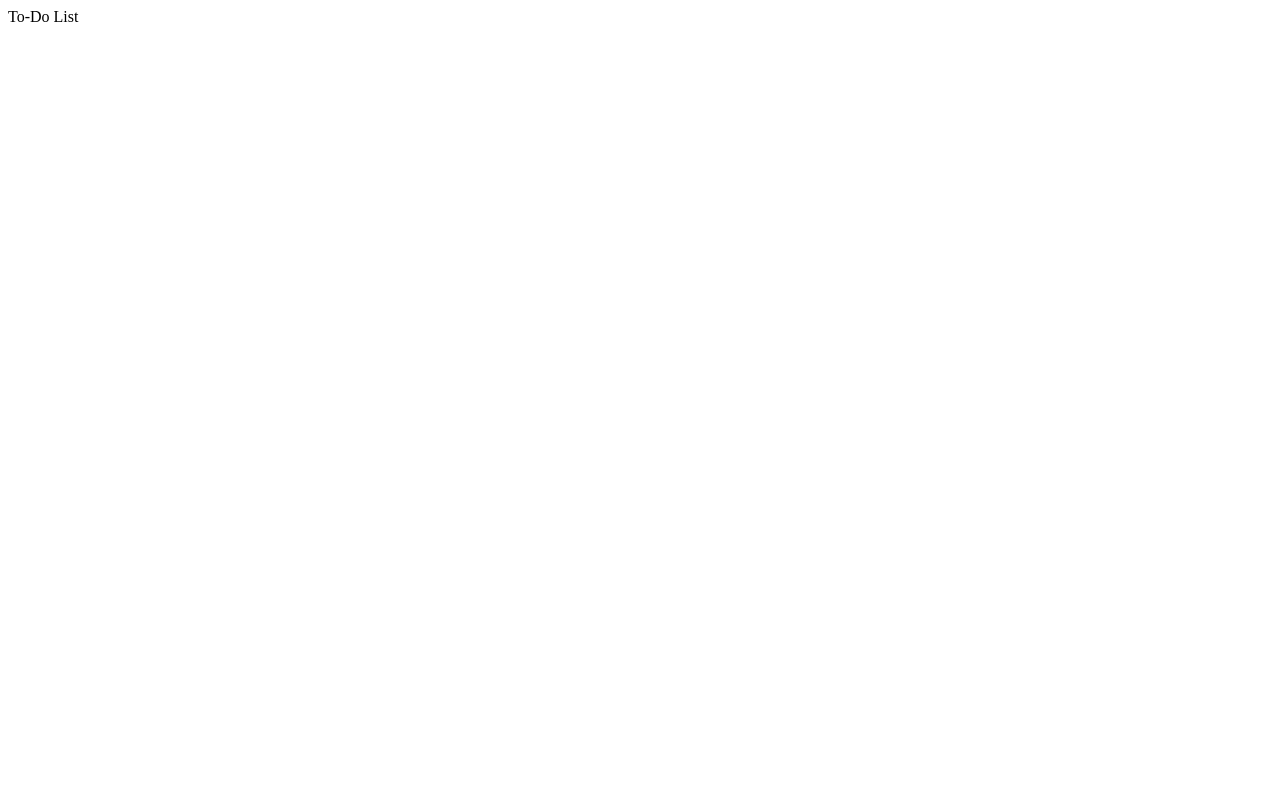
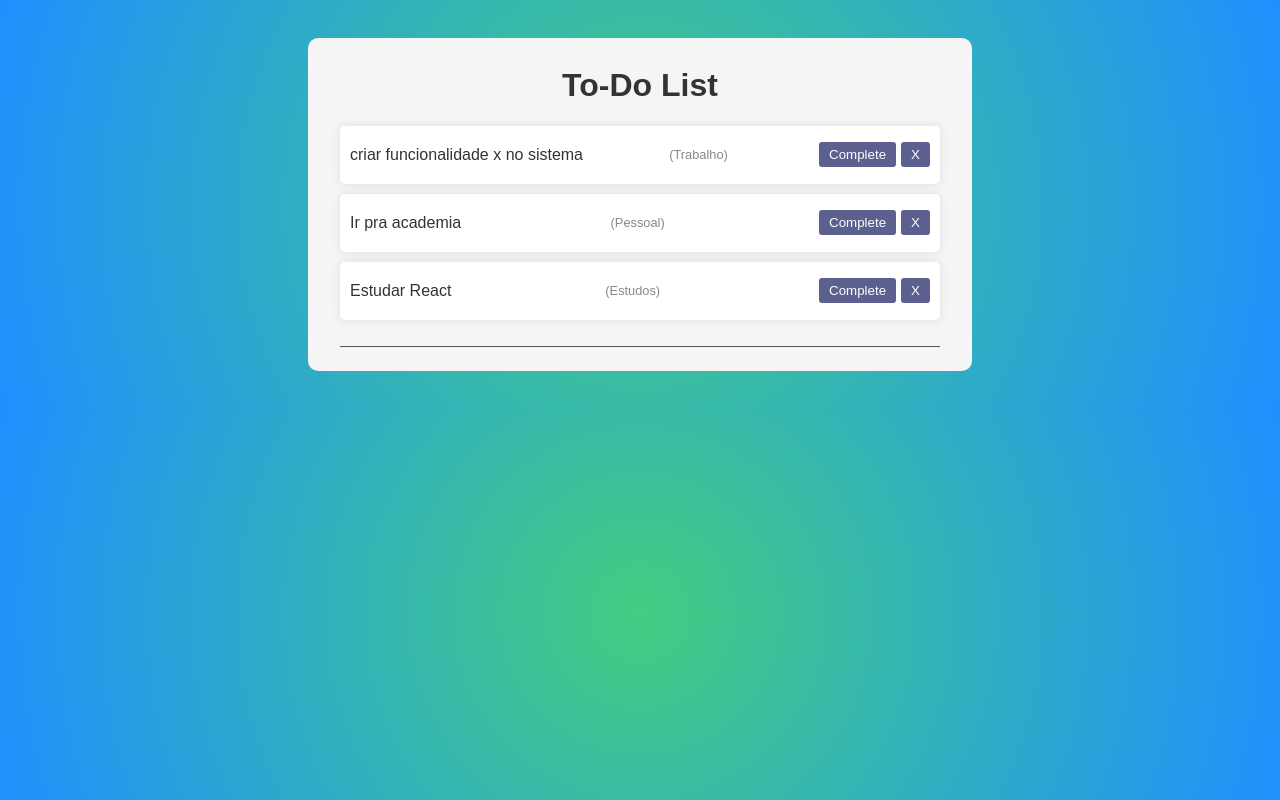
Before and after one commit to PauloAlves8039/react-todo-list, a React (Vite) app: page / in a window 1280 px wide. Built offline with nearby package versions, Linux system fonts and the light colour scheme.

Commit message:
feat: created form and styles

```diff
--- a/src/App.css
+++ b/src/App.css
@@ -0,0 +1,108 @@
+body {
+    font-family: Arial, sans-serif;
+    background-image: radial-gradient(circle, #43CD80 0%, #1E90FF 100%);
+    padding: 30px;
+    color: #333;
+}
+
+.app {
+    max-width: 600px;
+    margin: 0 auto;
+    padding: 0.5rem 2rem;
+    border-radius: 10px;
+    background-color: #F5F5F5;
+}
+
+h1 {
+    text-align: center;
+}
+
+h2 {
+    margin-bottom: 10px;
+}
+
+p {
+    margin: 10px 0;
+}
+
+input {
+    box-sizing: border-box;
+}
+
+.todo-list {
+    margin-bottom: 1rem;
+    padding-bottom: 1rem;
+    border-bottom: 1px solid #555;
+}
+
+.todo {
+    background-color: #fff;
+    box-shadow: 0 0 10px rgba(0, 0, 0, 0.1);
+    padding: 10px;
+    margin-bottom: 10px;
+    border-radius: 5px;
+    display: flex;
+    justify-content: space-between;
+    align-items: center;
+}
+
+.todo .category {
+    font-size: 0.8em;
+    color: #888;
+}
+
+button {
+    background-color: #333974;
+    color: #fff;
+    padding: 5px 10px;
+    border: none;
+    border-radius: 3px;
+    margin-left: 5px;
+    cursor: pointer;
+    opacity: 0.8;
+    transition: 0.3s;
+}
+
+button:hover {
+    opacity: 1;
+}
+
+button.complete {
+    background-color: #5cb85c;
+    color: #fff;
+}
+
+button.remove {
+    background-color: #d9534f;
+    color: #fff;
+}
+
+input[type="text"],
+select {
+    padding: 5px;
+    margin-bottom: 10px;
+    border: 1px solid #ddd;
+    border-radius: 3px;
+    width: 100%;
+}
+
+.todo-form {
+    padding-bottom: 1.5rem;
+}
+
+.filter,
+.search {
+    border-bottom: 1px solid #555;
+    margin-bottom: 1rem;
+    padding-bottom: 1rem;
+}
+
+.filter-options {
+    display: flex;
+    justify-content: space-between;
+    gap: 3rem;
+}
+
+.filter-options div {
+    flex: 1 1 0;
+}
--- a/src/App.jsx
+++ b/src/App.jsx
@@ -2,7 +2,48 @@ import { useState } from 'react'
 import './App.css'
 
 function App() {
-  return <div>To-Do List</div>
+
+  const [todos, setTodos] = useState([
+    {
+      id:1,
+      text: "criar funcionalidade x no sistema",
+      category: "Trabalho",
+      isCompleted: false,
+    },
+    {
+      id:2,
+      text: "Ir pra academia",
+      category: "Pessoal",
+      isCompleted: false,
+    },
+    {
+      id:3,
+      text: "Estudar React",
+      category: "Estudos",
+      isCompleted: false,
+    }
+  ]);
+
+  return <div className="app">
+    <h1>To-Do List</h1>
+
+    <div className="todo-list">
+      {todos.map((todo) => (
+        <div className="todo">
+          <div className="content">
+            <p>{todo.text}</p>
+          </div>
+          <div className="category">
+            <p>({todo.category})</p>
+          </div>
+          <div>
+            <button>Complete</button>
+            <button>X</button>
+          </div>
+        </div>
+      ))}
+    </div>
+  </div>
 }
 
 export default App
```
